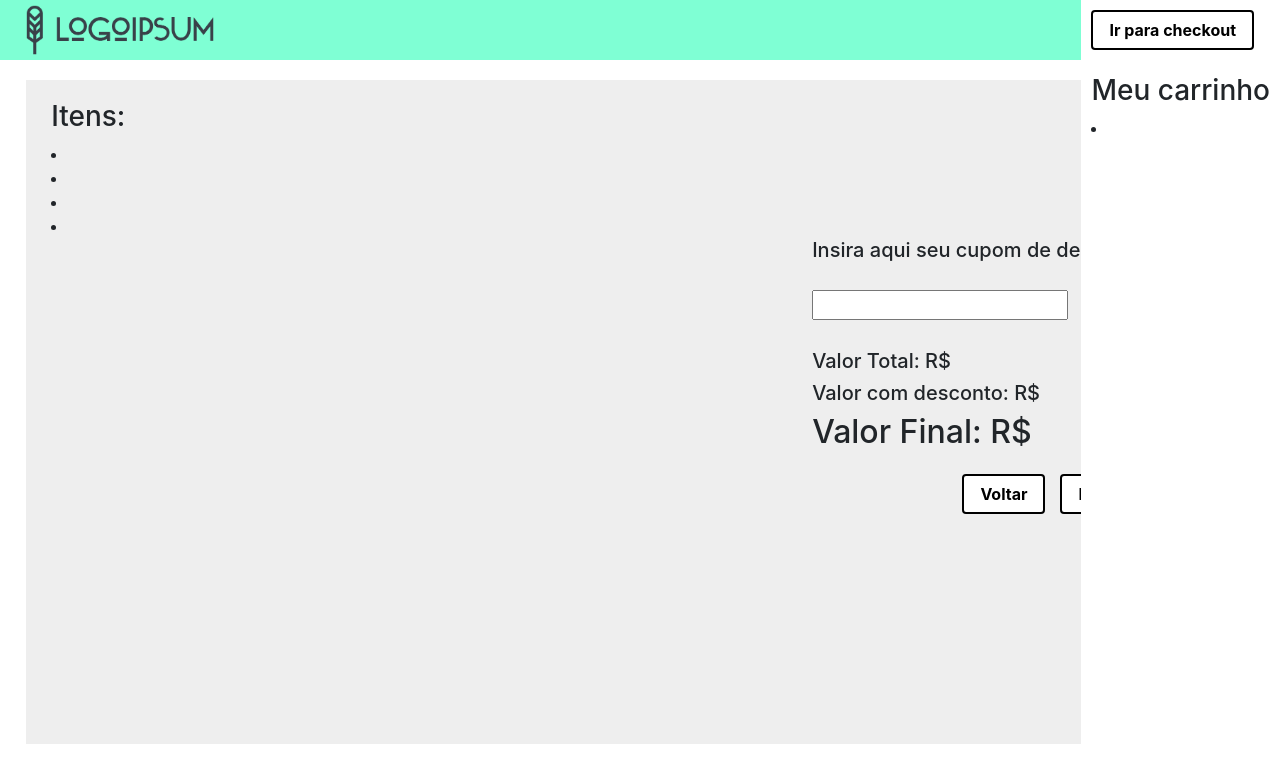
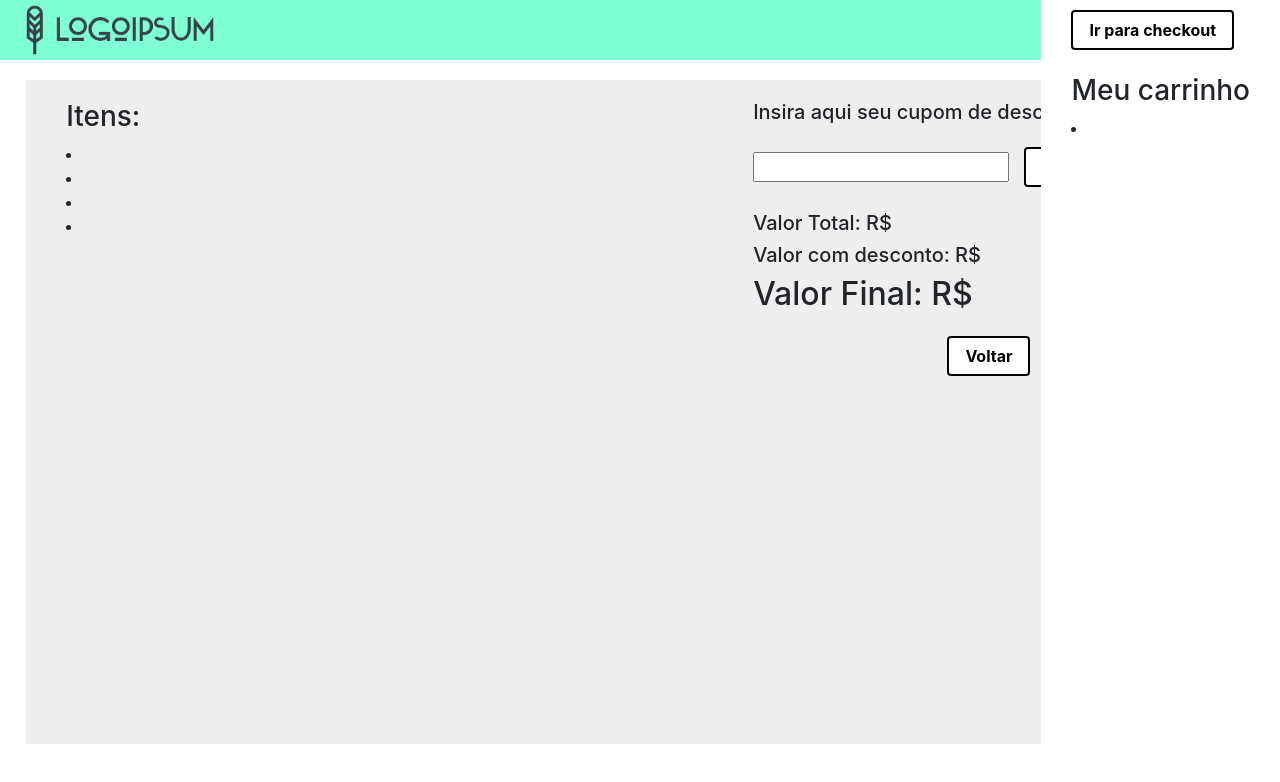
Before and after one commit to danielrodrigues0709/loja-virtual-angular, an Angular app: page /checkout in a window 1280 px wide. Both pictures are taken after a click on the button "Meu carrinho". Shown: the top 782 px of the page. Built offline with nearby package versions, Linux system fonts and the light colour scheme.

Commit message:
style: ajustes estilo

```diff
--- a/src/app/app.component.css
+++ b/src/app/app.component.css
@@ -23,5 +23,5 @@
 
 .nav-sidenav {
     background-color: white;
-    padding: 10px;
+    padding: 10px 30px;
 }
--- a/src/app/app.component.html
+++ b/src/app/app.component.html
@@ -1,8 +1,8 @@
 <div>
-  <mat-drawer-container class="nav-container" [hasBackdrop]="true">
+  <mat-drawer-container class="nav-container" hasBackdrop="true">
     <mat-drawer #drawer class="nav-sidenav" mode="over" position="end">
       <div class="footer-buttons">
-        <button class="button" mat-button (click)="goToCheckout()">Ir para checkout</button>
+        <button class="button" mat-button (click)="goToCheckout(); drawer.toggle()">Ir para checkout</button>
       </div>
       <br>
       <h3>Meu carrinho</h3>
--- a/src/app/components/checkout/checkout.component.css
+++ b/src/app/components/checkout/checkout.component.css
@@ -1,9 +1,8 @@
 .resume {
     display: flex;
-    flex-direction: column;
 }
 
-.resume .footer-buttons {
+.footer-buttons {
     display: flex;
     justify-content: flex-end;
 }
@@ -17,6 +16,7 @@
 }
 
 .totals {
-    display: grid;
+    display: flex;
     justify-content: flex-end;
+    flex-direction: column;
 }
--- a/src/app/components/checkout/checkout.component.html
+++ b/src/app/components/checkout/checkout.component.html
@@ -1,11 +1,12 @@
 <div class="resume">
-    <div class="itens">
+    <div class="itens col-7">
         <h3>Itens:</h3>
         <li></li>
         <li></li>
         <li></li>
         <li></li>
     </div>
+    <div class="values col-5">
         <div class="totals">
             <div class="coupon">
                 <h5>Insira aqui seu cupom de desconto:</h5>
@@ -16,10 +17,11 @@
             <h5>Valor Total: R$ </h5>
             <h5>Valor com desconto: R$ </h5>
             <h2>Valor Final: R$ </h2>
-    </div>
 
             <div class="footer-buttons">
                 <button class="button" mat-button [routerLink]="['/']">Voltar</button>
                 <button class="button" mat-button (click)="finalize()">Finalizar Compra</button>
             </div>
         </div>
+    </div>
+</div>
```
Lines whose indentation alone changed are shown as unchanged.
